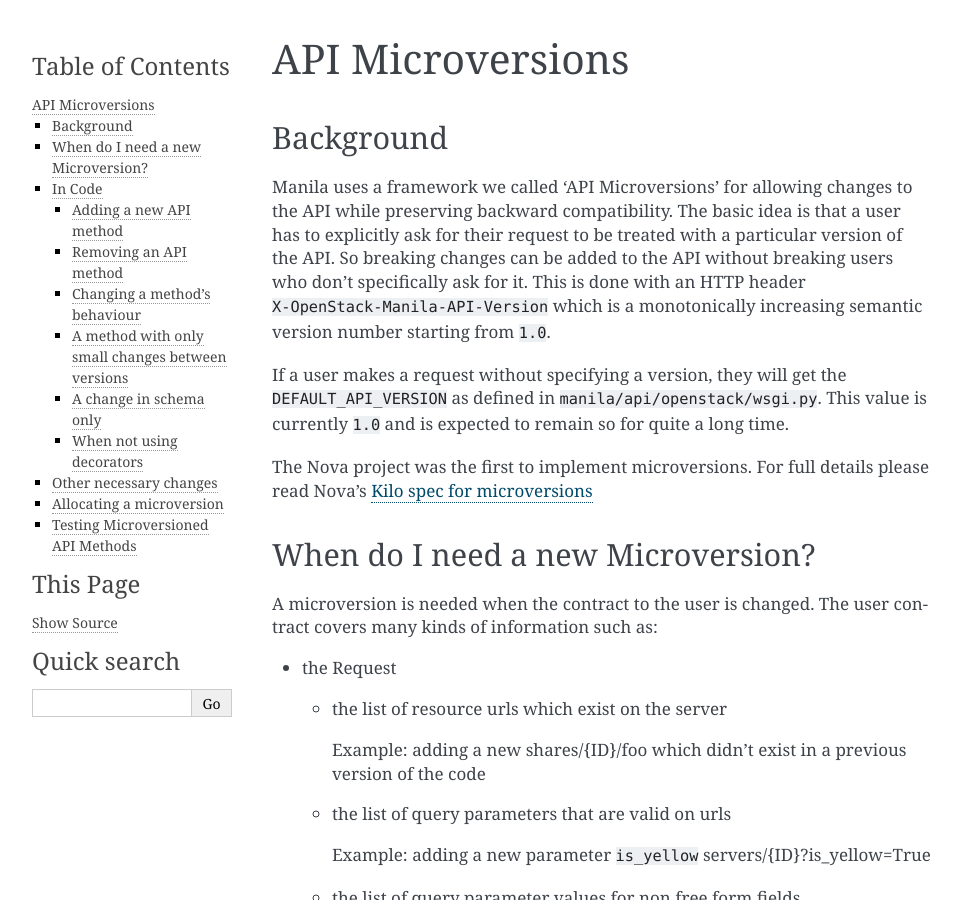
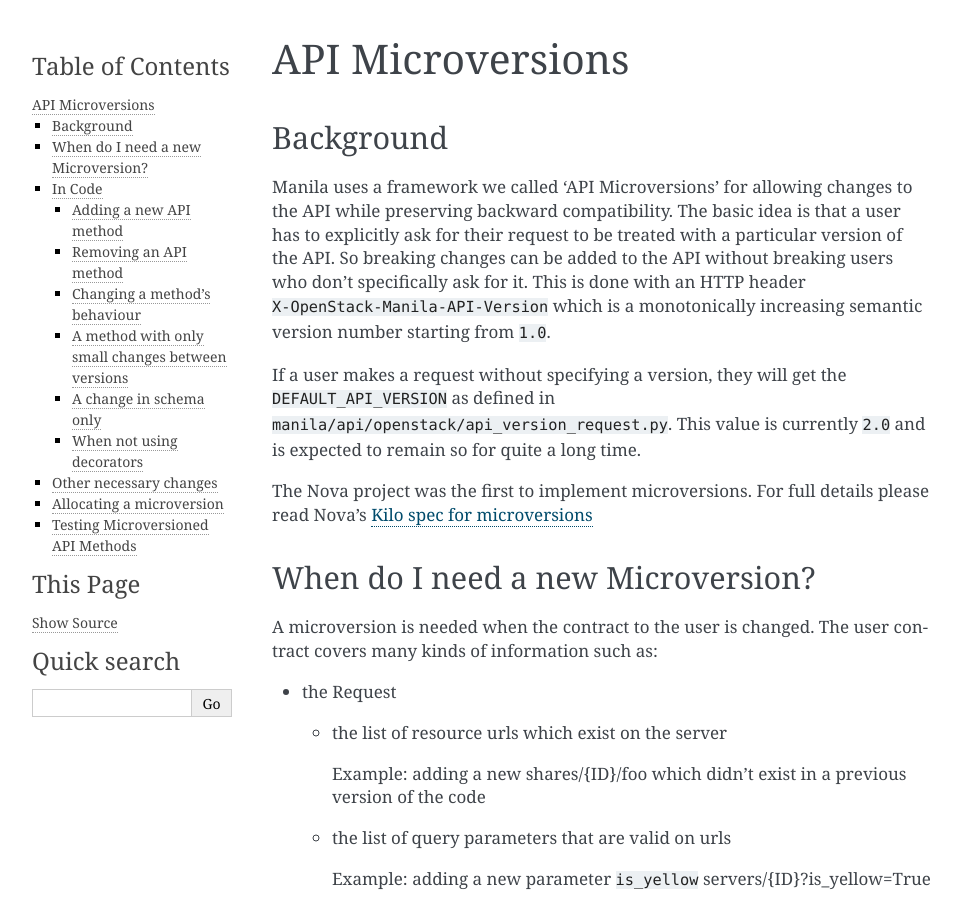
Before and after one commit to openstack/manila, a Sphinx documentation site: the page built from doc/source/devref/api_microversion_dev.rst, in a window 1280 px wide and 900 px high. Shown: the whole window, without its empty margins (148-1109 px from the left). Built offline with Sphinx 7.4.7, drawn with Linux system fonts in a browser that asks for light colours; formulas are drawn with MathJax 3; pages that are not in the unit, such as notebooks, are missing from menus; the version number is read from the project's files by our own code.

Commit message:
Fix mentioned DEFAULT_API_VERSION in doc
The DEFAULT_API_VERSION is 2.0.
Also mention the correct file where the variable is defined.

Change-Id: If325420b5b94d6f65d96c582b1310b8370c476fa

```diff
--- a/doc/source/devref/api_microversion_dev.rst
+++ b/doc/source/devref/api_microversion_dev.rst
@@ -15,8 +15,8 @@
 
 If a user makes a request without specifying a version, they will get
 the ``DEFAULT_API_VERSION`` as defined in
-``manila/api/openstack/wsgi.py``.  This value is currently ``1.0`` and
-is expected to remain so for quite a long time.
+``manila/api/openstack/api_version_request.py``. This value is currently ``2.0``
+and is expected to remain so for quite a long time.
 
 The Nova project was the first to implement microversions. For full
 details please read Nova's `Kilo spec for microversions
```
